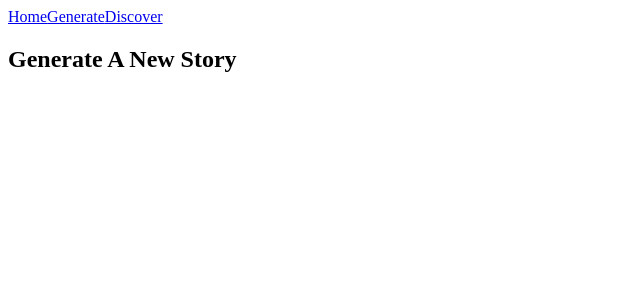
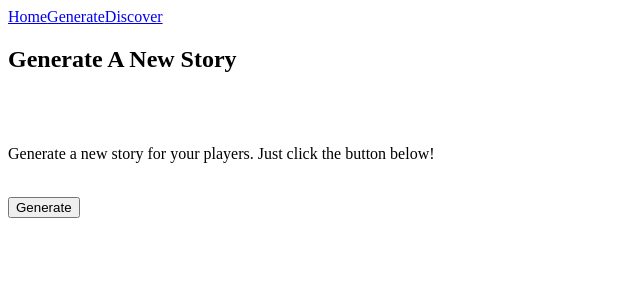
Before and after one commit to shauncarr22/DnD-Ideas, a React app: page /generate in a window 1280 px wide. Shown: the top 300 px of the page, without its empty margins (0-640 px from the left). Built offline with nearby package versions, Linux system fonts and the light colour scheme; the HTML template or start-up script is replaced by a standard one.

Commit message:
home and generate page started

```diff
--- a/src/components/Gen.jsx
+++ b/src/components/Gen.jsx
@@ -1,11 +1,36 @@
 import React from 'react';
 
-const Gen = () => {
-    return (
-        <div>
-            <h2> Generate A New Story</h2>
-        </div>
-    );
+class Gen extends React.Component {
+    constructor(props) {
+        super(props)
+        this.state = {
+
+        };
+    };
+
+    GetStory() {
+        console.log('Button works')
+    };
+
+    render() {
+        return (
+            <div>
+                <div>
+                    <h2 className="Title__Gen"> Generate A New Story</h2>
+                </div>
+                <br/>
+                <br/>
+                <div>
+                    <p className="Gen__P">Generate a new story for your players. Just click the button below!</p>
+                </div>
+                <br/>
+                <div className="Gen__Div">
+                    <button onClick={this.GetStory.bind(this)}>Generate</button>
+                </div>
+            </div>
+        );
+    };
+
 };
 
 export default Gen;
--- a/src/components/Home.jsx
+++ b/src/components/Home.jsx
@@ -3,7 +3,12 @@ import React from 'react';
 const Home = () => {
     return (
         <div>
-            <h1 className="Title"> Welcome to DnD Ideas</h1>
+            <h1 className="Title__Home"> Welcome to DnD Ideas</h1>
+            <br/>
+            <br/>
+            <p className="Home__P"> Need a new whacky idea for your players or just looking for what other user thought you would love?
+               <br/> Well either way we have what youre looking for... hopefully
+            </p>
         </div>
     );
 };
--- a/src/components/Nav.jsx
+++ b/src/components/Nav.jsx
@@ -4,9 +4,9 @@ import {Link} from 'react-router-dom';
 
 const NavBar = () => {
     return (
-        <div class="topnav">
-            <a class="active"><Link to='/'>Home</Link></a>
-            <a class="link__nav"><Link to='/generate'>Generate</Link></a>
+        <div className="topnav">
+            <a className="active"><Link to='/'>Home</Link></a>
+            <a className="link__nav"><Link to='/generate'>Generate</Link></a>
             <a><Link to='/discover'>Discover</Link></a>
         </div>
     );
--- a/src/components/discover.jsx
+++ b/src/components/discover.jsx
@@ -3,7 +3,7 @@ import React from 'react';
 const Discover = () => {
     return(
         <div>
-            <h1>Discover</h1>
+            <h1 className="Title__Dis">Discover Other Stories</h1>
         </div>
     );
 };
```
Also changed, not shown: 1 other file (tests, documents, lock files or other folders).
